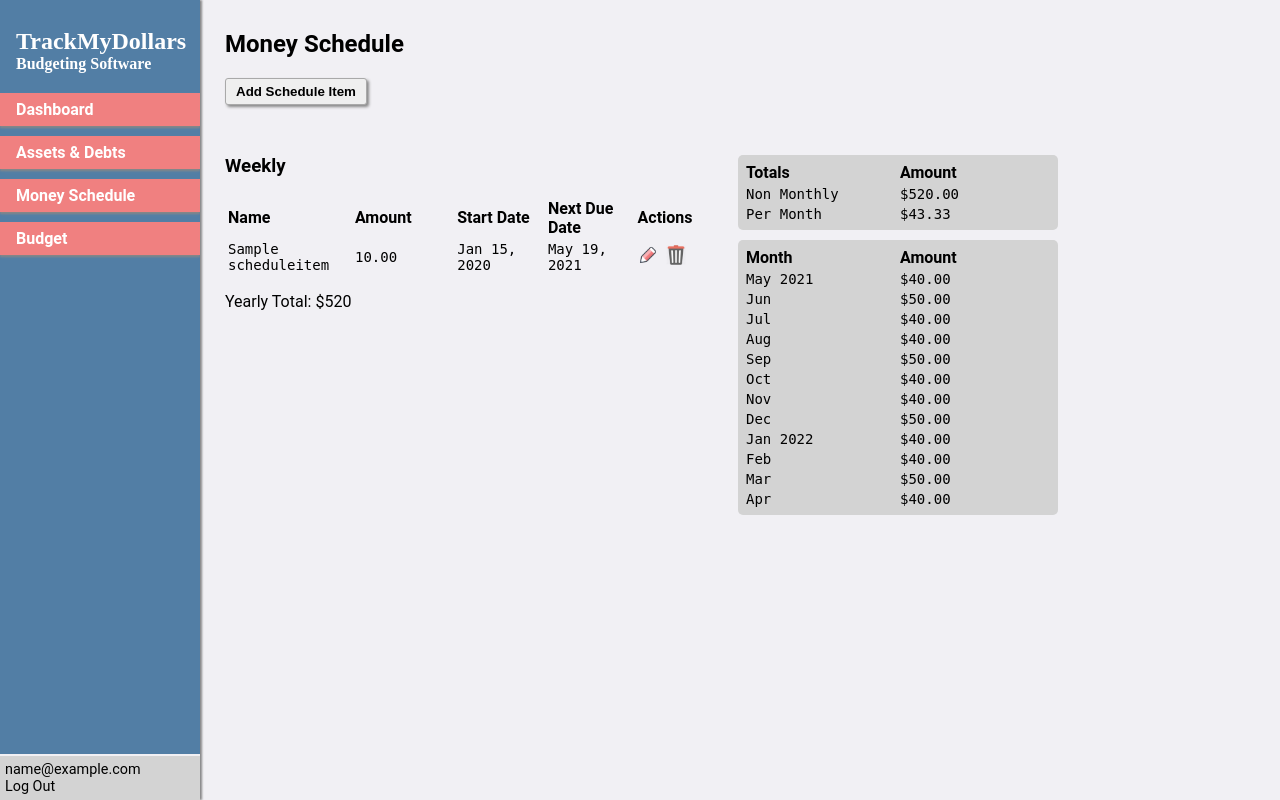
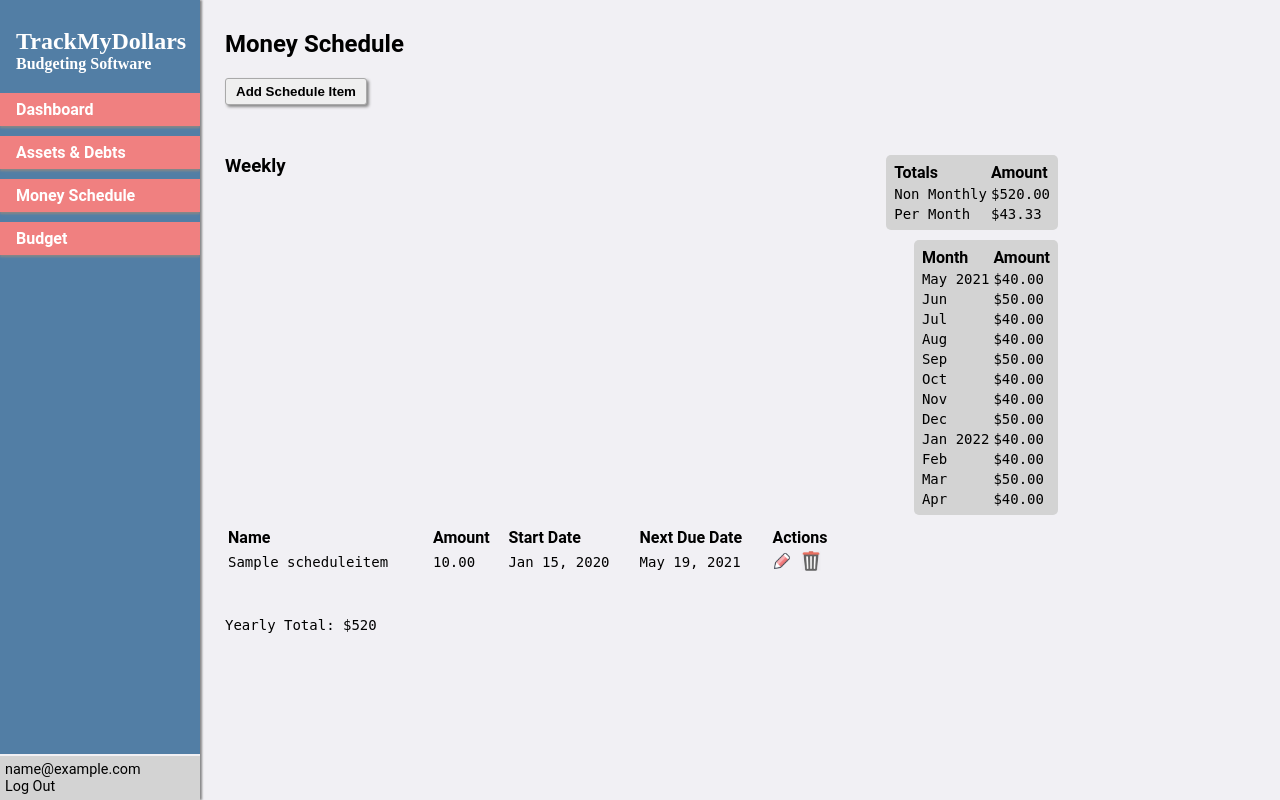
Before and after one commit to dhoneck/trackmydollars, a Django app: page /schedule/ in a window 1280 px wide. Run offline with Django 3.2, Linux system fonts and the light colour scheme; a user stored in the database is signed in; tables that the repository leaves empty hold one stand-in row (values such as "Sample post").

Commit message:
Add misc changes

```diff
--- a/assets/css/layout.css
+++ b/assets/css/layout.css
@@ -174,15 +174,21 @@
 pre {
   margin: 0;
   padding: 0;
-  font-size: 16px;
+  font-size: 14px;
 }
 
 th {
   text-align: left;
 }
 
+.asset-debt-table, .money-schedule-table {
+  width: 60%;
+  margin-top: 10px;
+  margin-bottom: 40px;
+}
 .asset-debt-table th, .asset-debt-table td {
-  padding: 5px 5px 5px 5px;
+  padding: 5px 5px 5px 0;
+  /*padding: 5px 5px 5px 5px;*/
   white-space: nowrap;
 }
 
@@ -213,13 +219,19 @@
 }
 
 #transaction-table {
+  width: 300px;
   display: block;
   overflow-y: auto;
   max-height: 600px;
 }
 
+#transaction-table tbody {
+  display: table;
+  width: 100%;
+}
+
 #transaction-table td {
-  padding: 8px;
+  padding: 5px 10px;
 }
 
 aside {
@@ -238,8 +250,8 @@
 }
 
 #budget-sidebar {
-  width: 380px;
-  margin-right: 100px;
+  /*width: 380px;*/
+  margin-right: 20px;
 }
 
 .frequency-header {
@@ -257,7 +269,7 @@
   /*margin: 10px;*/
 }
 
-.budget-table th, td {
+.budget-table th, .budget-table td {
   width: 150px;
   /*margin-bottom: 25px;*/
 }
@@ -311,10 +323,6 @@
   font-size: 14px;
 }
 
-pre {
-  font-size: 14px;
-}
-
 /*******************************
 Notifications
 *******************************/
--- a/budgets/views.py
+++ b/budgets/views.py
@@ -768,6 +768,7 @@
                    'left_to_spend': left_to_spend,
                    'bp_id': bp.id,
                    'all_transactions': sorted_transactions,
+                   'starting_balance': bp.starting_bank_balance,
                   }
                   )
 
--- a/templates/schedule/view_schedule.html
+++ b/templates/schedule/view_schedule.html
@@ -54,7 +54,7 @@
 
   {% if weekly %}
     <h3 class="frequency-header">Weekly</h3>
-    <table>
+    <table class="money-schedule-table">
       <thead>
       <tr>
         <th>Name</th>
@@ -77,12 +77,12 @@
         </tr>
       {% endfor %}
     </table>
-    <p>Yearly Total: ${{ totals.weekly_total }}</p>
+    <p><pre>Yearly Total: ${{ totals.weekly_total }}</pre></p>
   {% endif %}
 
   {% if every_two_weeks %}
     <h3 class="frequency-header">Every Two Weeks</h3>
-    <table>
+    <table class="money-schedule-table">
       <thead>
       <tr>
         <th>Name</th>
@@ -106,12 +106,12 @@
         </tr>
       {% endfor %}
     </table>
-    <p>Yearly Total: ${{ totals.every_two_weeks_total }}</p>
+    <p><pre>Yearly Total: ${{ totals.every_two_weeks_total }}</pre></p>
   {% endif %}
 
   {% if monthly %}
     <h3 class="frequency-header">Monthly</h3>
-    <table>
+    <table class="money-schedule-table">
       <thead>
       <tr>
         <th>Name</th>
@@ -134,12 +134,12 @@
         </tr>
       {% endfor %}
     </table>
-    <p>Yearly Total: ${{ totals.monthly_total }}</p>
+    <p><pre>Yearly Total: ${{ totals.monthly_total }}</pre></p>
   {% endif %}
 
   {% if every_two_months %}
   <h3 class="frequency-header">Every Two Months</h3>
-  <table>
+  <table class="money-schedule-table">
     <thead>
     <tr>
       <th>Name</th>
@@ -162,12 +162,12 @@
       </tr>
     {% endfor %}
   </table>
-  <p>Yearly Total: ${{ totals.every_two_months_total }}</p>
+  <p><pre>Yearly Total: ${{ totals.every_two_months_total }}</pre></p>
   {% endif %}
 
   {% if quarterly %}
     <h3 class="frequency-header">Quarterly</h3>
-    <table>
+    <table class="money-schedule-table">
       <thead>
       <tr>
         <th>Name</th>
@@ -190,12 +190,12 @@
         </tr>
       {% endfor %}
     </table>
-    <p>Yearly Total: ${{ totals.quarterly_total }}</p>
+    <p><pre>Yearly Total: ${{ totals.quarterly_total }}</pre></p>
   {% endif %}
 
   {% if every_six_months %}
     <h3 class="frequency-header">Every Six Months</h3>
-    <table>
+    <table class="money-schedule-table">
       <thead>
       <tr>
         <th>Name</th>
@@ -218,12 +218,12 @@
         </tr>
       {% endfor %}
     </table>
-    <p>Yearly Total: ${{ totals.every_six_months_total }}</p>
+    <p><pre>Yearly Total: ${{ totals.every_six_months_total }}</pre></p>
   {% endif %}
 
   {% if yearly %}
     <h3 class="frequency-header">Yearly</h3>
-    <table>
+    <table class="money-schedule-table">
       <thead>
       <tr>
         <th>Name</th>
@@ -246,12 +246,12 @@
         </tr>
       {% endfor %}
     </table>
-    <p>Yearly Total: ${{ totals.yearly_total }}</p>
+    <p><pre>Yearly Total: ${{ totals.yearly_total }}</pre></p>
   {% endif %}
 
   {% if one_time %}
     <h3 class="frequency-header">One Time</h3>
-    <table>
+    <table class="money-schedule-table">
       <thead>
       <tr>
         <th>Name</th>
@@ -274,6 +274,6 @@
         </tr>
       {% endfor %}
     </table>
-    <p>Yearly Total: ${{ totals.one_time_total }}</p>
+    <p><pre>Yearly Total: ${{ totals.one_time_total }}</pre></p>
   {% endif %}
 {% endblock %}
```
Also changed, not shown: templates/budgets/assets_debts.html (+1 -8 lines), templates/budgets/budget.html (+7 -0 lines).
